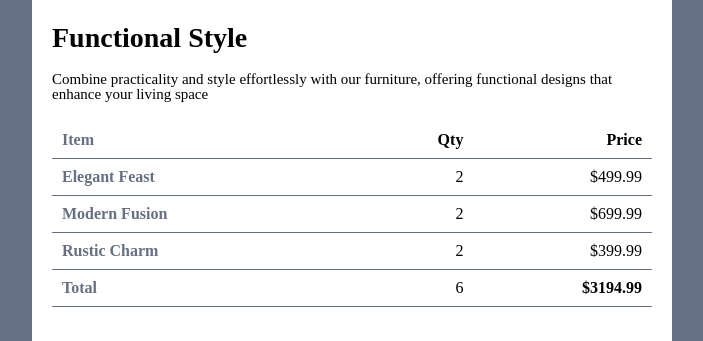
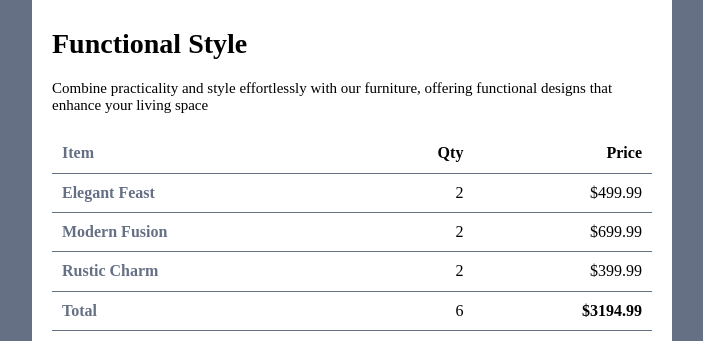
Before and after one commit to drapeID-DEV/hillel, a plain HTML site: page index.html in a window 1280 px wide. Shown: the part 210-551 px from the top of the page, without its empty margins (288-991 px from the left). Drawn offline with Linux system fonts and the light colour scheme.

Commit message:
rewrited code a bit

```diff
--- a/index.html
+++ b/index.html
@@ -3,7 +3,6 @@
 <head>
     <meta charset="UTF-8">
     <meta name="viewport" content="width=device-width, initial-scale=1.0">
-    <link rel="stylesheet" href="css/reset.css">
     <link rel="stylesheet" href="css/normalize.css">
     <link rel="stylesheet" href="css/style.css">
     <title>Document</title>
```
